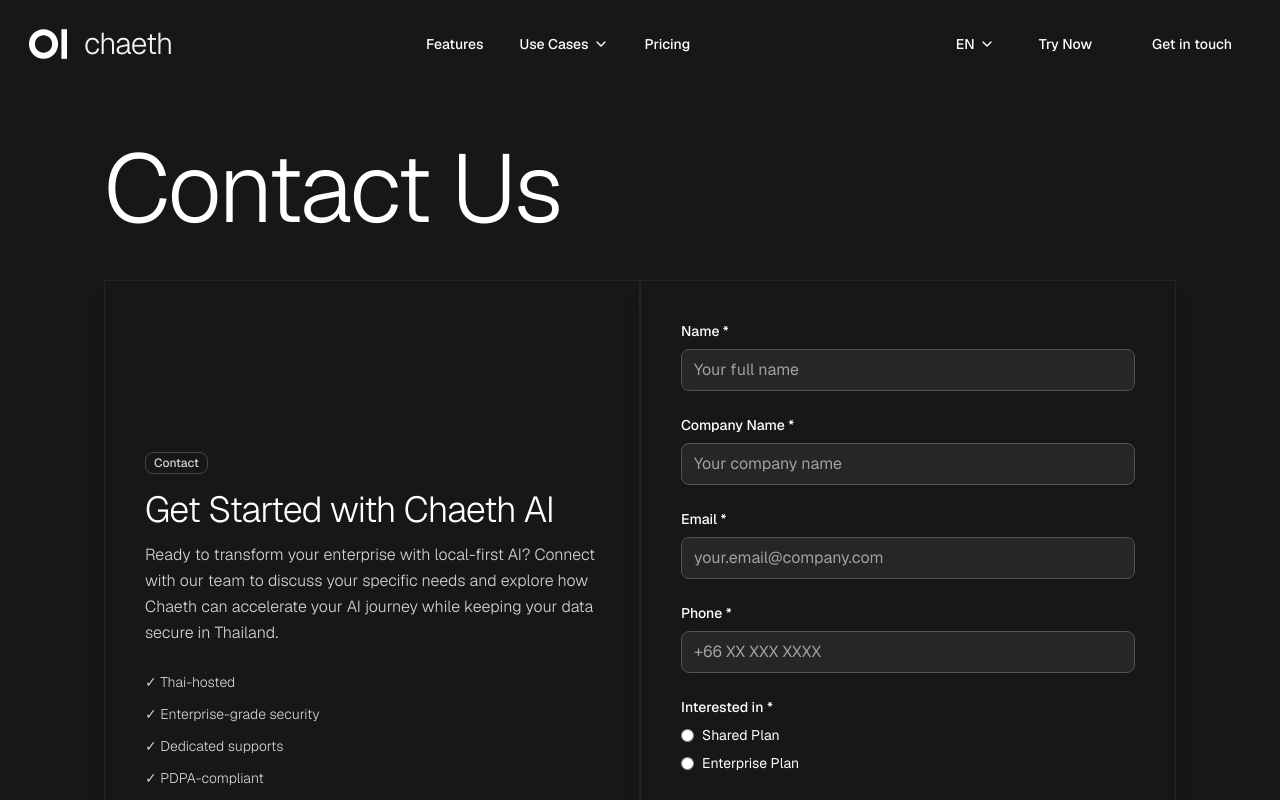
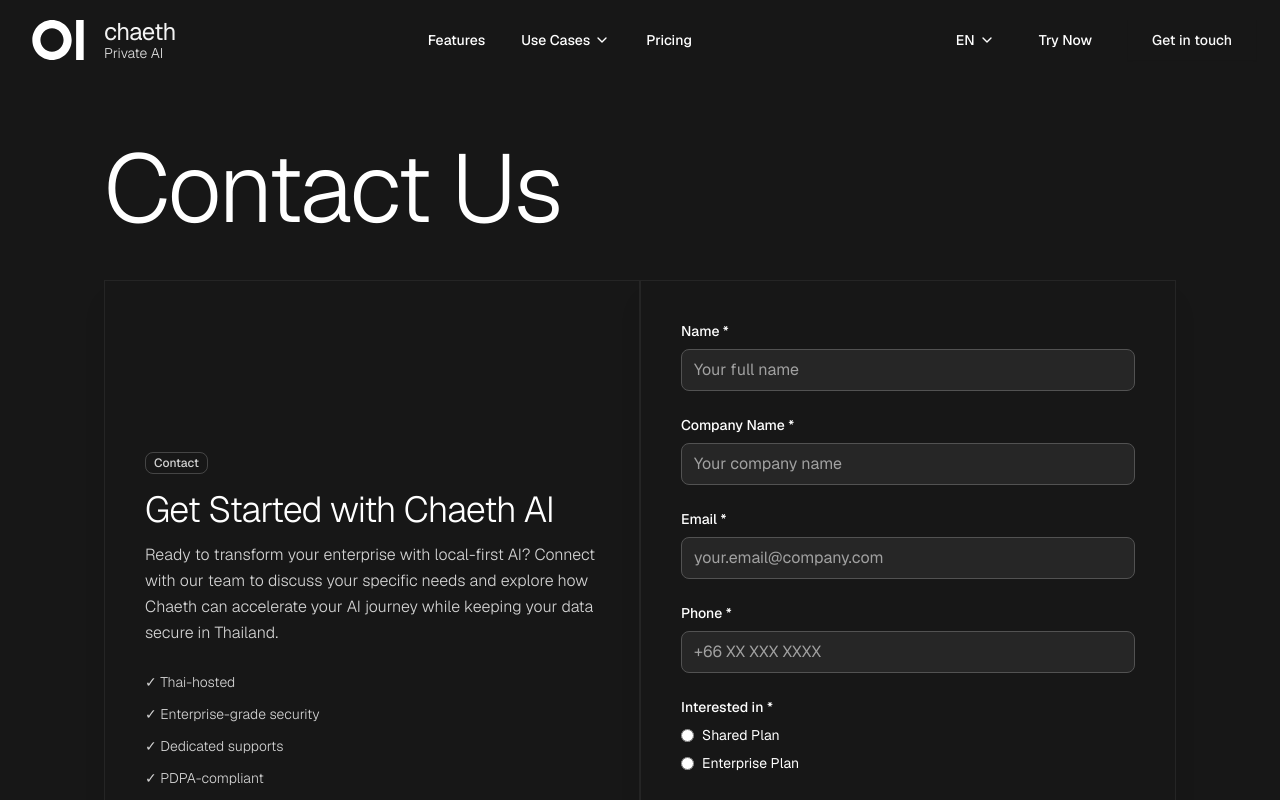
Before and after one commit to ChaethAI/website, a Next.js app: page /contact in a window 1280 px wide. Shown: the top 800 px of the page. Built offline with nearby package versions, Linux system fonts and the light colour scheme.

Commit message:
logo fix

```diff
--- a/app/contact/page.tsx
+++ b/app/contact/page.tsx
@@ -4,9 +4,18 @@
 
 export default function ContactPage() {
   return (
-    <Container bg="dark" outerClassName="min-h-screen flex items-center">
+    <Container bg="dark" outerClassName="min-h-screen flex flex-col items-center">
       <Typography variant="h1" className="mb-8">Contact Us</Typography>
       <Contact />
+      <Typography variant="subtitle" className="mt-8 text-center max-w-2xl">
+        If you prefer email, please send your request to{" "}
+        <a
+          href="mailto:sales@chaeth.com?subject=Interest in Thai AI services"
+          className="text-white hover:text-white/80 underline decoration-white/30 hover:decoration-white/50 transition-colors"
+        >
+          sales@chaeth.com
+        </a>
+      </Typography>
     </Container>
   );
 }
--- a/components/global/logo.tsx
+++ b/components/global/logo.tsx
@@ -1,33 +1,54 @@
 "use client"
 
 import Link from "next/link"
-import { Typography } from "@/components/global/typography"
 
 interface LogoProps {
   variant?: "black" | "white"
 }
 
 export default function Logo({ variant = "white" }: LogoProps) {
-  const logoClass = variant === "white"
-    ? "text-white"
-    : "text-black"
+  // MD-only sizing
+  const CHAETH_SIZE = 24
+  const PRIVATE_SIZE = 14
+  const TEXT_GAP = 2
 
-  const textClass = variant === "white"
-    ? "text-white/95"
-    : "text-black/95"
+  // Text block height = chaeth font + gap + Private AI font
+  const H = CHAETH_SIZE + TEXT_GAP + PRIVATE_SIZE
+
+  // SVG cropped to remove top/bottom padding
+  // Original mark spans y=4..13 in a 17x17 box => height 9
+  // Keep aspect ratio: width = H * (17/9)
+  const W = Math.round(H * (17 / 9))
+
+  // Middle line of the logo
+  const MID = H / 2
+
+  // Positions
+  const CHAETH_TOP = 0
+  const CHAETH_TOP_HOVER = MID - CHAETH_SIZE / 2
+
+  const PRIVATE_TOP = CHAETH_SIZE + TEXT_GAP
+  // Shift up toward the middle and fade out
+  const PRIVATE_TOP_HOVER = MID - PRIVATE_SIZE / 2
+
+  const logoClass = variant === "white" ? "text-white" : "text-black"
+  const textClass = variant === "white" ? "text-white/95" : "text-black/95"
 
   return (
     <Link
       href="/"
-      className="flex items-center gap-2 select-none group"
+      aria-label="Chaeth - Private AI"
+      className="group flex items-center select-none"
+      style={{ gap: "8px" }}
     >
+      {/* Logo Mark — cropped viewBox so there is no vertical gap */}
       <svg
-        width="40"
-        height="40"
-        viewBox="0 0 17 17"
+        width={W}
+        height={H}
+        viewBox="0 4 17 9"
         fill="none"
         xmlns="http://www.w3.org/2000/svg"
-        className={`${logoClass} w-10 h-10 md:w-12 md:h-12 lg:w-14 lg:h-14 transition-transform duration-300 ease-in-out group-hover:scale-105`}
+        className={`${logoClass} transition-transform duration-300 ease-out group-hover:scale-105 flex-shrink-0`}
         aria-hidden
       >
         <path
@@ -43,12 +64,53 @@
           fill="currentColor"
         />
       </svg>
-      <Typography
-        variant="logo"
-        className={textClass}
+
+      {/* Text Block — height equals text stack; overflow hides the moving lines cleanly */}
+      <div
+        className="relative overflow-hidden whitespace-nowrap"
+        style={{ height: `${H}px` }}
       >
-        chaeth
-      </Typography>
+        {/* Sizer to lock intrinsic width from real text metrics */}
+        <div className="invisible leading-none" aria-hidden>
+          <span className="block font-normal tracking-tight" style={{ fontSize: `${CHAETH_SIZE}px` }}>
+            chaeth
+          </span>
+          <span className="block font-light" style={{ fontSize: `${PRIVATE_SIZE}px` }}>
+            Private AI
+          </span>
+        </div>
+
+        {/* chaeth — moves to logo midline on hover */}
+        <span
+          className={`${textClass} absolute left-0 leading-none font-normal tracking-tight transition-all duration-300 ease-out
+                      top-[var(--chaeth-top)] group-hover:top-[var(--chaeth-top-hover)]`}
+          style={
+            {
+              fontSize: `${CHAETH_SIZE}px`,
+              // CSS vars drive synced animation
+              ["--chaeth-top" as any]: `${CHAETH_TOP}px`,
+              ["--chaeth-top-hover" as any]: `${CHAETH_TOP_HOVER}px`,
+            } as React.CSSProperties
+          }
+        >
+          chaeth
+        </span>
+
+        {/* Private AI — fades out in-place from bottom to top */}
+        <span
+          className={`${textClass} absolute left-0 leading-none font-light transition-all duration-300 ease-out
+                      opacity-90 group-hover:opacity-0
+                      top-[var(--private-top)]`}
+          style={
+            {
+              fontSize: `${PRIVATE_SIZE}px`,
+              ["--private-top" as any]: `${PRIVATE_TOP}px`,
+            } as React.CSSProperties
+          }
+        >
+          Private AI
+        </span>
+      </div>
     </Link>
   )
 }
```
Also changed, not shown: content/th.ts (+111 -42 lines).
